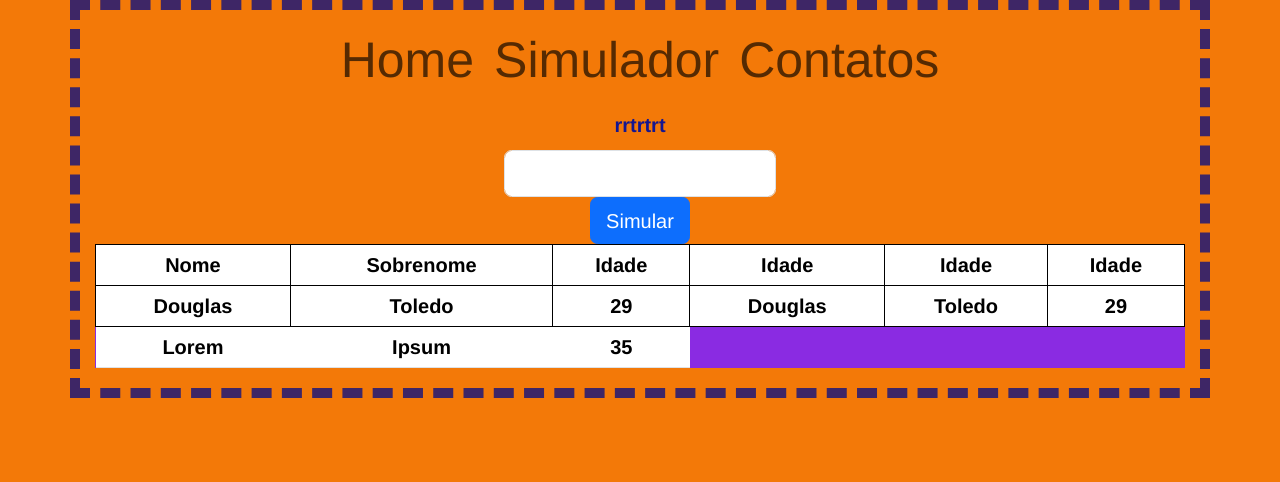
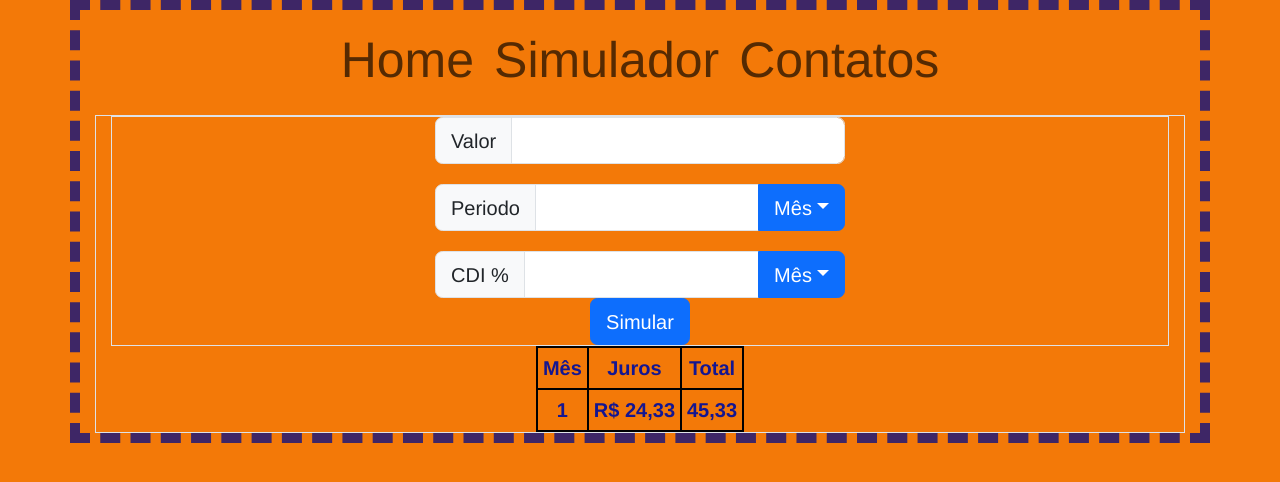
Before and after one commit to melguelor/consultoria, a React (Create React App) app: page /CDB in a window 1280 px wide. Shown: the top 482 px of the page. Built offline with nearby package versions, Linux system fonts and the light colour scheme.

Commit message:
construindo simulador CDB

```diff
--- a/src/Simuladores/RendaFixa/CDB.js
+++ b/src/Simuladores/RendaFixa/CDB.js
@@ -1,4 +1,4 @@
-import { Button, Form, Table } from "react-bootstrap"
+import { Button, Col, Container, DropdownButton, Form, InputGroup, Row, Table, Dropdown } from "react-bootstrap"
 import Pagina from "../../Modelo/Pagina"
 import '../simulador.css'
 
@@ -7,50 +7,85 @@ export default function CDB(props)
 
 
 
-
+//{selection === 'mes' ? 'Mês' : 'Ano'}
     return(
         <Pagina>
+            <Container className="col-12 border mt-1">
+               <Form className=" mx-auto border">
+               <Row className="col-sm-5 mx-auto">
+                <Col>
+                    <InputGroup >
+                        <InputGroup.Text >Valor</InputGroup.Text>
+                        <Form.Control  />
+                    </InputGroup>
 
-           <Form >
-            <Form.Group className="col-3 mx-auto">
-                <Form.Label>rrtrtrt</Form.Label>
-                <Form.Control />
-            </Form.Group>
+                </Col>
+
+                </Row>
+
+                <Row className="col-sm-5 mx-auto mt-3">
+                <Col>
+                    <InputGroup >
+                        <InputGroup.Text >Periodo</InputGroup.Text>
+                        <Form.Control  />
+
+                        <DropdownButton  title="Mês">
+                            <Dropdown.Item>2021</Dropdown.Item>
+                            <Dropdown.Item>2021</Dropdown.Item>
+                        </DropdownButton>
+                    </InputGroup>
+
+                </Col>
+
+                </Row>
+
+
+                <Row className="col-sm-5 mx-auto mt-3">
+                <Col>
+                    <InputGroup >
+                        <InputGroup.Text >CDI %</InputGroup.Text>
+                        <Form.Control  />
+
+                        <DropdownButton  title="Mês">
+                            <Dropdown.Item>ao ano</Dropdown.Item>
+                            <Dropdown.Item>ao mes</Dropdown.Item>
+                        </DropdownButton>
+                    </InputGroup>
+
+                </Col>
+
+                </Row>
+
+
             <Button>Simular</Button>
            </Form>
 
+                    <div className=" ">
 
-                <Table className="mx-auto tabela "    size="sm" >
+
+                <table className=" mx-auto"    size="sm" >
             <thead className="tabela ">
-                <tr  className="borda">
-                    <th className="borda" >Nome</th>
-                    <th className="borda">Sobrenome</th>
-                    <th className="borda">Idade</th>
-                    <th className="borda">Idade</th>
-                    <th className="borda">Idade</th>
-                    <th className="borda">Idade</th>
+                <tr  className="borda ">
+                    <th className="borda p-1" >Mês</th>
+                    <th className="borda p-1">Juros</th>
+                    <th className="borda p-1">Total</th>
+
                 </tr>
             </thead>
 
             <tbody>
                 <tr>
-                    <td  className="borda">Douglas</td>
-                    <td className="borda">Toledo</td>
-                    <td className="borda">29</td>
-                     <td className="borda">Douglas</td>
-                    <td className="borda">Toledo</td>
-                    <td className="borda">29</td>
+                    <td  className="borda p-1">1</td>
+                    <td className="borda p-1">R$ 24,33</td>
+                    <td className="borda p-1">45,33</td>
+
                 </tr>
-                <tr>
-                    <td>Lorem</td>
-                    <td>Ipsum</td>
-                    <td>35</td>
-                </tr>
+
             </tbody>
-        </Table>
+        </table>
+</div>
 
-
-
+</Container>
         </Pagina>
     )
 }
--- a/src/Simuladores/simulador.css
+++ b/src/Simuladores/simulador.css
@@ -5,5 +5,5 @@
 }
 .borda
 {
-    border: 1px solid #000000;
+    border: 2px solid #000000;
 }
```
